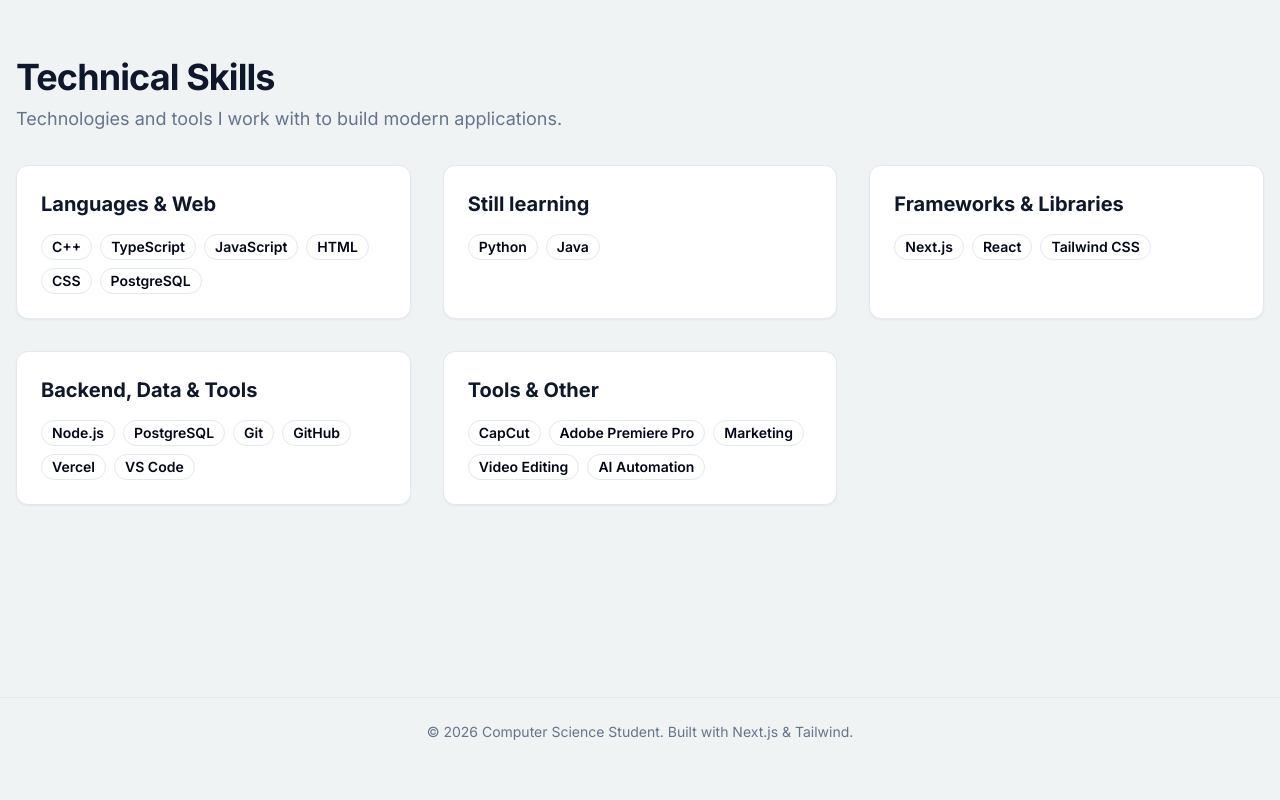
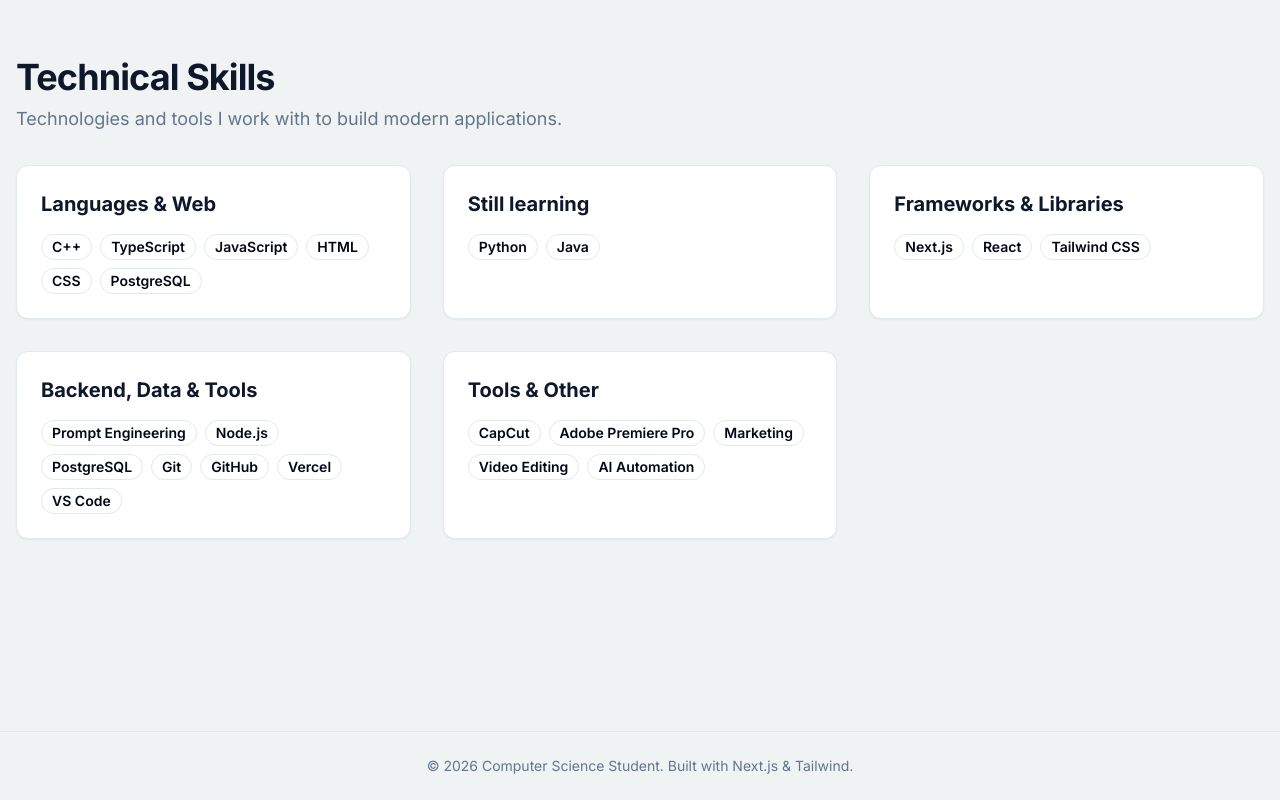
Before and after one commit to SpongebobCarry/Mani-Shahrokhi, a Next.js app: page / in a window 1280 px wide. Shown: the part 1112-1912 px from the top of the page. Before the commit the page ends 1878 px from the top, so only its background shows below. Built offline with nearby package versions, Linux system fonts and the light colour scheme.

Commit message:
Add Prompt Engineering

```diff
--- a/src/content/profile.ts
+++ b/src/content/profile.ts
@@ -43,7 +43,7 @@ export const profile = {
     },
     {
       category: "Backend, Data & Tools",
-      items: ["Node.js", "PostgreSQL", "Git", "GitHub", "Vercel", "VS Code"],
+      items: ["Prompt Engineering", "Node.js", "PostgreSQL", "Git", "GitHub", "Vercel", "VS Code"],
     },
     {
       category: "Tools & Other",
```
